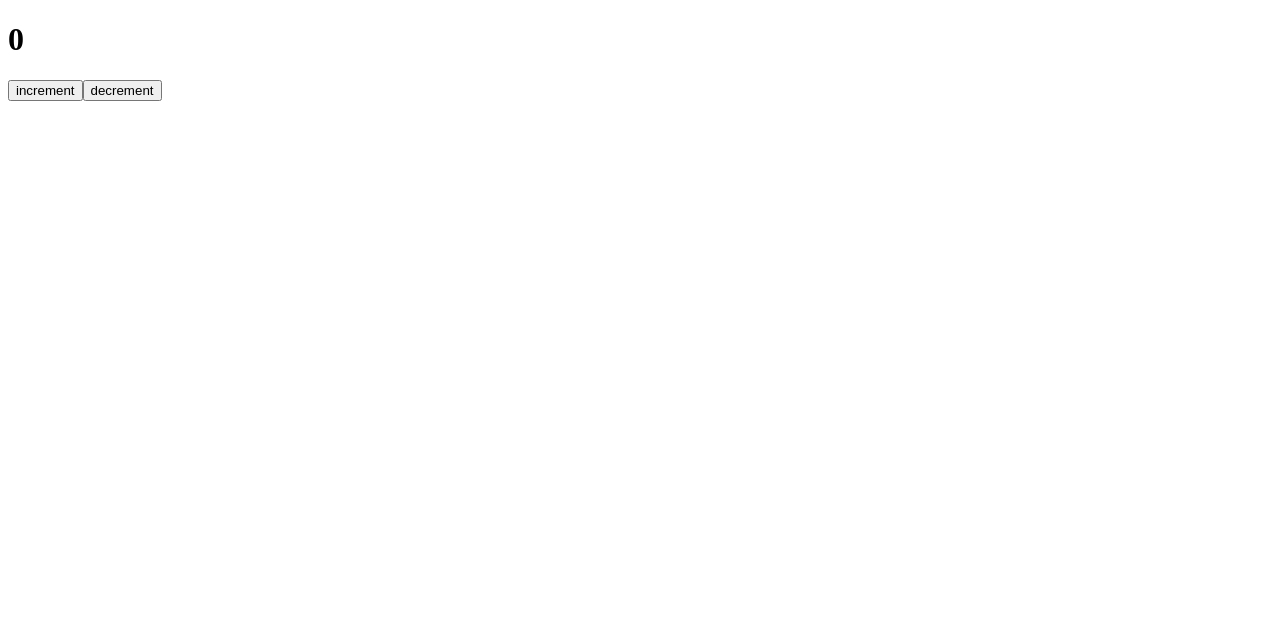
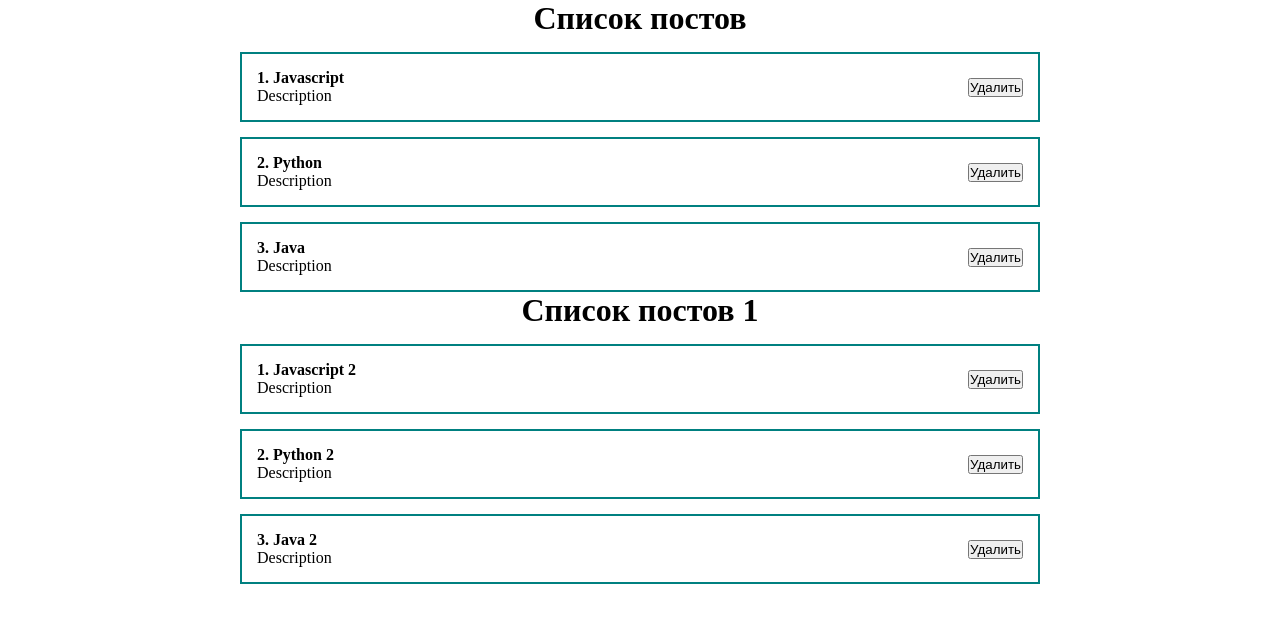
Before and after one commit to wfalcon/react-fund-course, a React (Create React App) app: page / in a window 1280 px wide. Shown: the top 622 px of the page. Built offline with nearby package versions, Linux system fonts and the light colour scheme.

Commit message:
https://youtu.be/GNrdg3PzpJQ?t=2486

```diff
--- a/src/App.js
+++ b/src/App.js
@@ -1,11 +1,25 @@
-import React from "react";
-import Counter from "./components/Counter";
+import React, { useState } from "react";
+// import Counter from "./components/Counter";
+import Postitem from "./components/PostItem";
+import PostList from "./components/PostList";
+import './styles/App.css'
 
 function App() {
+  const [posts, setPosts] = useState([
+    { id: 1, title: 'Javascript', body: 'Description' },
+    { id: 2, title: 'Python', body: 'Description' },
+    { id: 3, title: 'Java', body: 'Description' },
+  ])
+  const [posts2, setPosts2] = useState([
+    { id: 1, title: 'Javascript 2', body: 'Description' },
+    { id: 2, title: 'Python 2', body: 'Description' },
+    { id: 3, title: 'Java 2', body: 'Description' },
+  ])
 
   return (
     <div className="App">
-      <Counter />
+      <PostList posts={posts} title="Список постов" />
+      <PostList posts={posts2} title="Список постов 1" />
     </div>
   );
 }
--- a/src/components/Counter.jsx
+++ b/src/components/Counter.jsx
@@ -3,11 +3,11 @@
 const Counter = function () {
   const [count, setCount] = useState(0)
   function increment() {
-        setCount(count +1)
+    setCount(count + 1)
     console.log(count)
   }
   function decrement() {
-        setCount(count -1)
+    setCount(count - 1)
     console.log(count)
   }
 
--- /dev/null
+++ b/src/components/PostItem.jsx
@@ -0,0 +1,19 @@
+import React from "react"
+
+const PostItem = (props) => {
+    return (
+        <div className="post">
+            <div className="post__content">
+                <strong>{props.post.id}. {props.post.title}</strong>
+                <div>
+                    {props.post.body}
+                </div>
+            </div>
+            <div className="post__btns">
+                <button>Удалить</button>
+            </div>
+        </div>
+    )
+}
+
+export default PostItem;
--- /dev/null
+++ b/src/components/PostList.jsx
@@ -0,0 +1,17 @@
+import React from "react";
+import PostItem from "./PostItem";
+
+const PostList = ({ posts, title }) => {
+    return (
+        <div>
+            <h1 style={{ textAlign: "center" }}>
+                {title}
+            </h1>
+            {posts.map(post =>
+                <PostItem key={post.id} post={post} />
+            )}
+        </div>
+    );
+};
+
+export default PostList;
--- /dev/null
+++ b/src/styles/App.css
@@ -0,0 +1,22 @@
+* {
+    margin: 0;
+    padding: 0;
+    box-sizing: 0;
+}
+#root {
+    display: flex;
+    justify-content: center;
+}
+
+.App {
+    width: 800px;
+}
+
+.post {
+    display: flex;
+    padding: 15px;
+    border: 2px solid teal;
+    margin-top: 15px;
+    justify-content: space-between;
+    align-items: center;
+}
```
Lines whose indentation alone changed are shown as unchanged.
